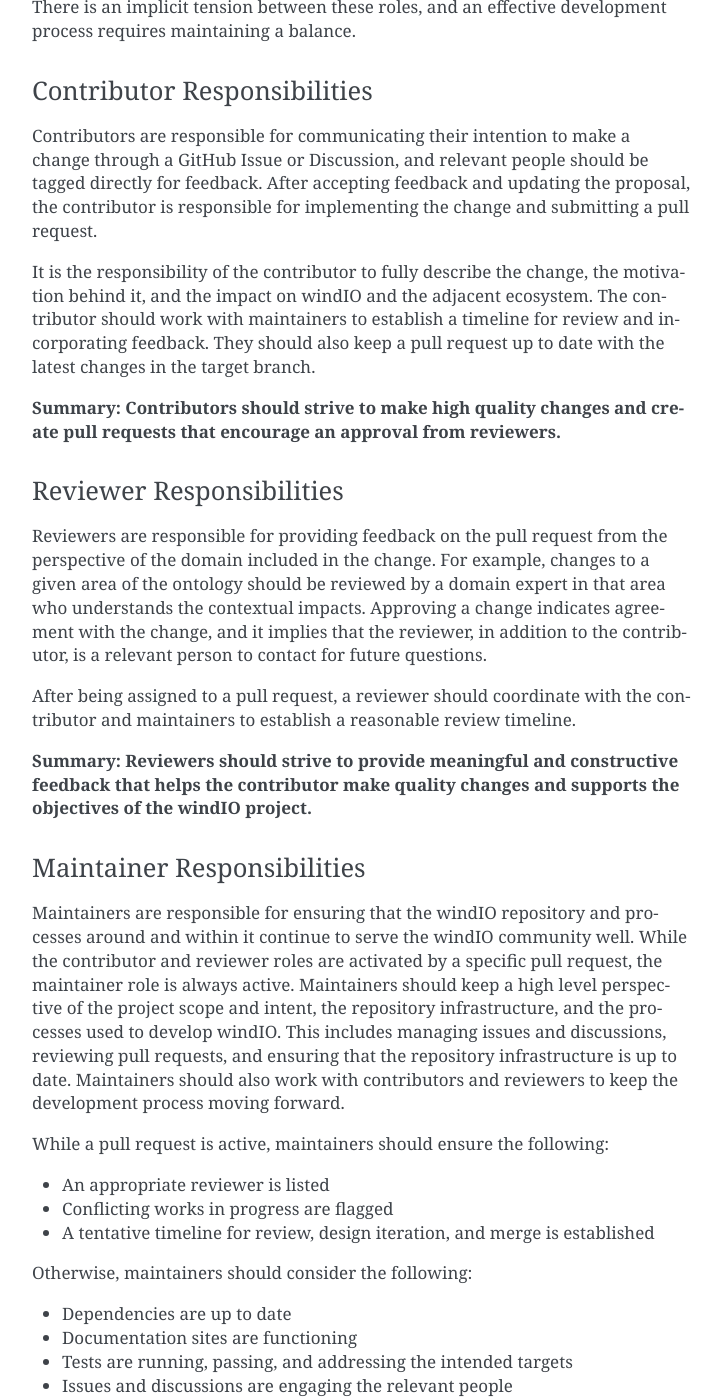
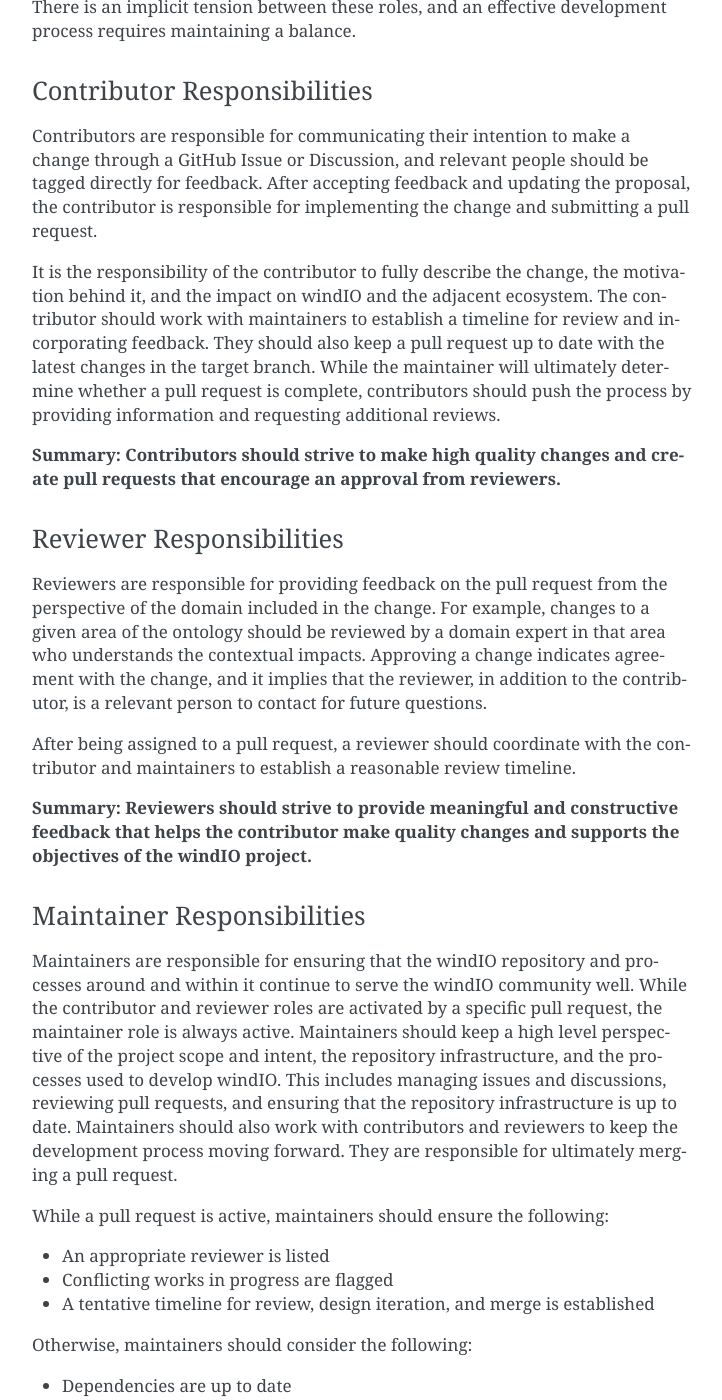
Before and after one commit to IEAWindTask37/windIO, a Sphinx documentation site: the page built from docs/source/developer_guide.rst, in a window 1280 px wide and 1400 px high, scrolled down 2350 px. Shown: the whole window, without its empty margins (388-1110 px from the left). Built offline with Sphinx 7.4.7, drawn with Linux system fonts in a browser that asks for light colours.

Commit message:
State that maintainers merge pull requests

```diff
--- a/docs/source/developer_guide.rst
+++ b/docs/source/developer_guide.rst
@@ -129,6 +129,8 @@
 The contributor should work with maintainers to establish a timeline for review and
 incorporating feedback.
 They should also keep a pull request up to date with the latest changes in the target branch.
+While the maintainer will ultimately determine whether a pull request is complete, contributors
+should push the process by providing information and requesting additional reviews.
 
 **Summary: Contributors should strive to make high quality changes and create pull requests that encourage an approval from reviewers.**
 
@@ -159,6 +161,7 @@
 the repository infrastructure is up to date.
 Maintainers should also work with contributors and reviewers to keep the development process
 moving forward.
+They are responsible for ultimately merging a pull request.
 
 While a pull request is active, maintainers should ensure the following:
 
```
